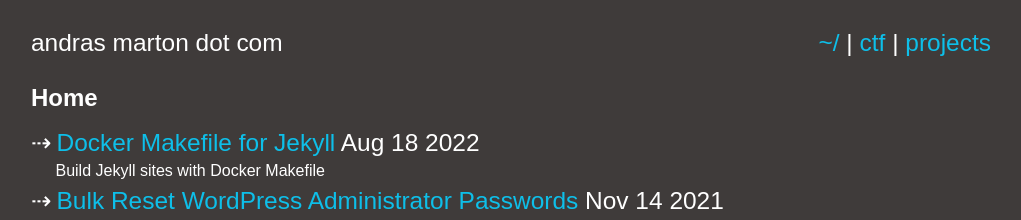
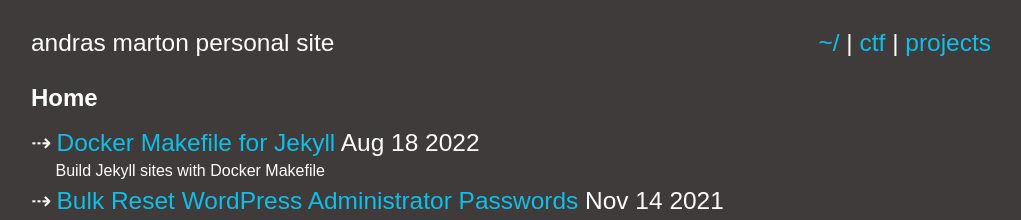
Before and after one commit to am401/amdotcom, a Jekyll site: the page built from index.md, in a window 1280 px wide. Shown: the top 220 px of the page, without its empty margins (129-1150 px from the left). Built offline with Jekyll 4.4.1, drawn with Linux system fonts in a browser that asks for light colours.

Commit message:
Update to heaeder and removing redirects file

```diff
--- a/_layouts/default.html
+++ b/_layouts/default.html
@@ -3,7 +3,7 @@
     {%- include head.html -%}
     <body>
         <div class="heading">
-            andras marton dot com
+            andras marton personal site
 			<div class="heading-right">
 				<a href="/">&#126;&#47;</a> |
 				<a href="/ctf">ctf</a> |
```
Also changed, not shown: 1 other file.
